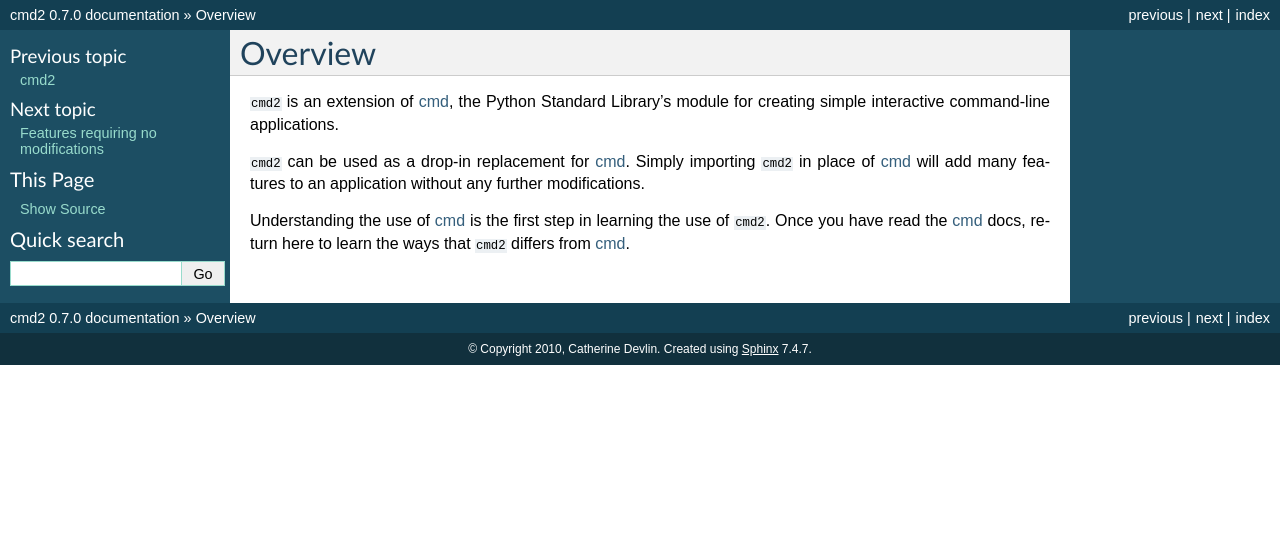
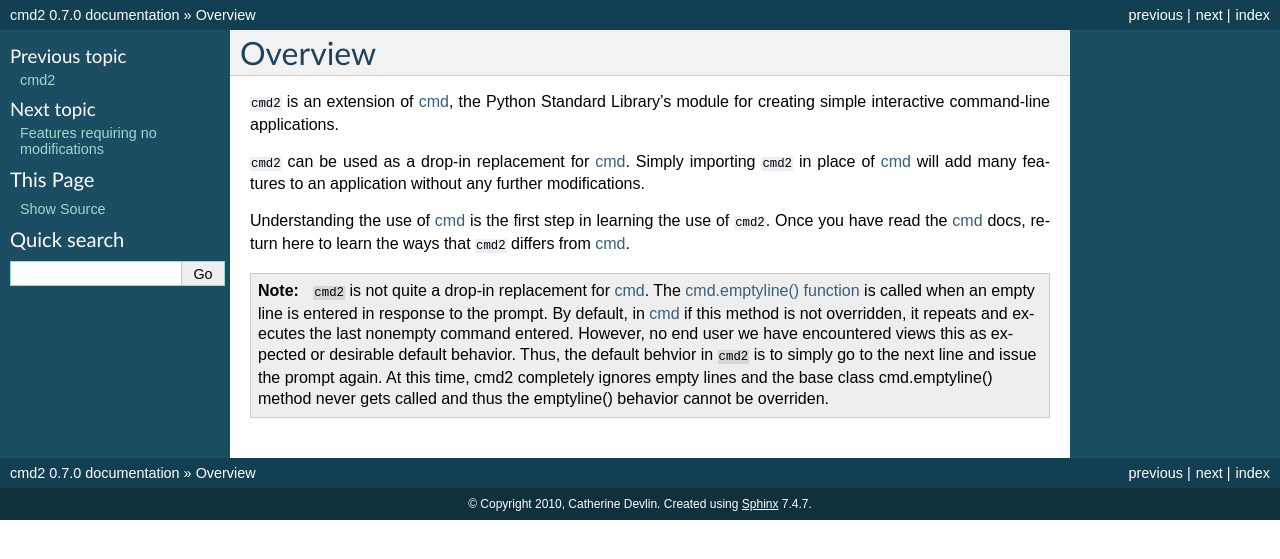
Before and after one commit to python-cmd2/cmd2, a Sphinx documentation site: the page built from docs/overview.rst, in a window 1280 px wide. Shown: the top 559 px of the page. Built offline with Sphinx 7.4.7, drawn with Linux system fonts in a browser that asks for light colours; pages that are not in the unit, such as notebooks, are missing from menus.

Commit message:
Added a couple notes in the docs: 1) Note about needing GNU Readline or equivalent for tab-completion to work 2) Note about behavior occurring when and empty line is entered is different from parent cmd module

```diff
--- a/docs/overview.rst
+++ b/docs/overview.rst
@@ -14,4 +14,14 @@
 Once you have read the cmd_ docs, return here to learn the ways that ``cmd2``
 differs from cmd_.
 
+.. note::
+
+   ``cmd2`` is not quite a drop-in replacement for cmd_.
+   The `cmd.emptyline() function <https://docs.python.org/3/library/cmd.html#cmd.Cmd.emptyline>`_ is called
+   when an empty line is entered in response to the prompt. By default, in cmd_ if this method is not overridden, it
+   repeats and executes the last nonempty command entered.  However, no end user we have encountered views this as
+   expected or desirable default behavior.  Thus, the default behvior in ``cmd2`` is to simply go to the next line
+   and issue the prompt again.  At this time, cmd2 completely ignores empty lines and the base class cmd.emptyline()
+   method never gets called and thus the emptyline() behavior cannot be overriden.
+
 .. _cmd: http://docs.python.org/library/cmd.html
```
Also changed, not shown: docs/index.rst (+7 -0 lines).
